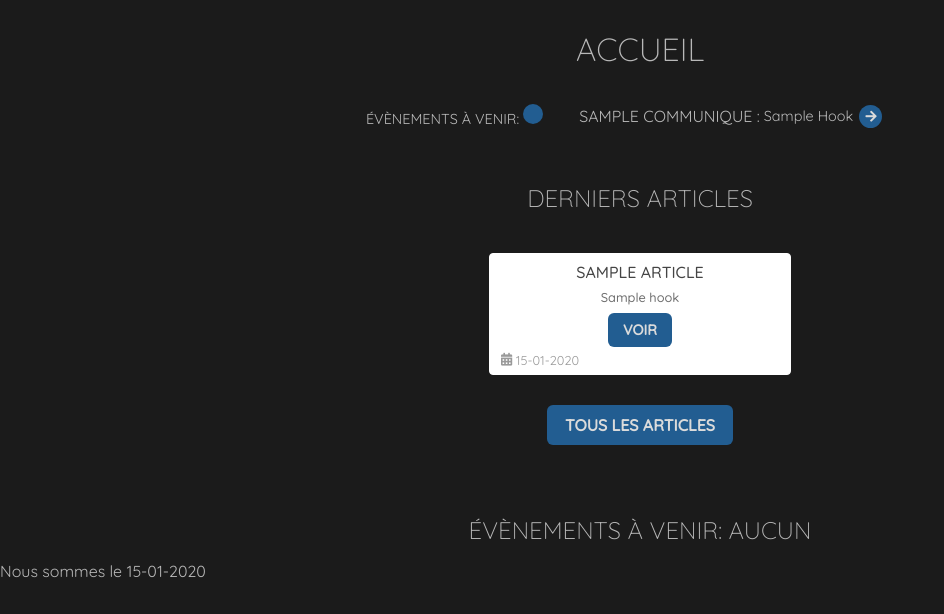
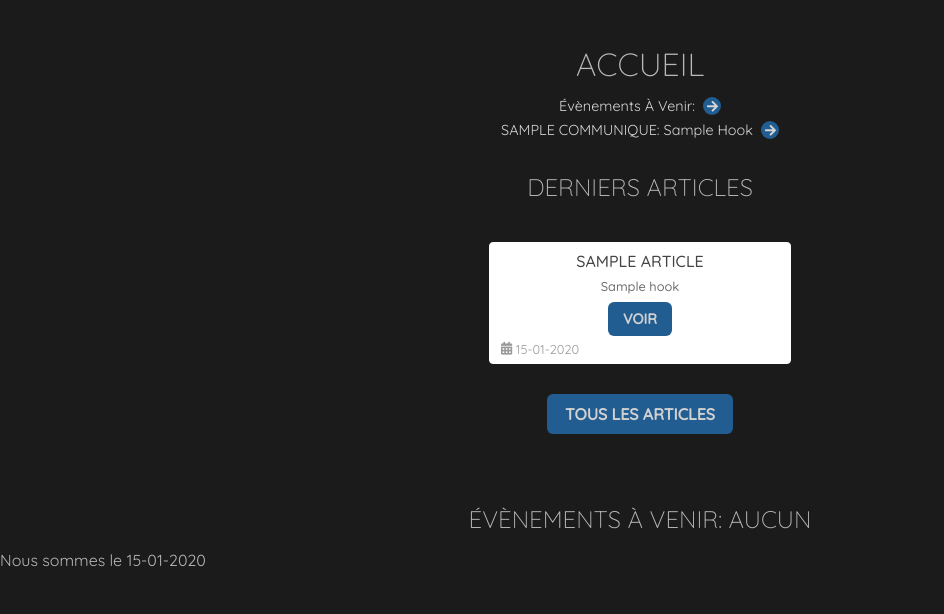
Before and after one commit to Eric-SCHEFFER/blueangels2.0, a Symfony app: template templates/home.html.twig in a window 1280 px wide. Shown: the part 227-841 px from the top of the page, without its empty margins (0-944 px from the left). Run offline with Twig, Linux system fonts and the light colour scheme; the template is opened without the code that fills it: most values are stand-ins (such as "Sample title", 1, 10 or a date in 2020); some libraries are stand-ins or nearby versions.

Commit message:
front: Homepage - stylage communiqués

```diff
--- a/public/css/base.css
+++ b/public/css/base.css
@@ -56,7 +56,7 @@ h1, h2, h3, h4, h5, h6 {
 }
 
 h1 {
-   margin-top: 30px;
+   margin-top: 45px;
 }
 
 ul {
--- a/public/css/boutonsEtInputs.css
+++ b/public/css/boutonsEtInputs.css
@@ -5,8 +5,7 @@
    width: auto;
    height: auto;
    border-radius: 6px;
-   color: rgb(219, 219, 219);
-   /* background-color: #2c70b8; */
+   color: rgb(209, 209, 209);
    background-color: #225d91;
    font-weight: 800;
    text-transform: uppercase;
@@ -34,10 +33,10 @@ margin: 10px;
 }
 
 .bt-extra-small-arrow {
-   font-size: .8em;
-   padding: 3px 2px 2px 3px;
+   padding: 0;
    width: 18px;
    height: 18px;
+   margin-left: 8px;
    border-radius: 50%;
 }
 
@@ -52,6 +51,12 @@ margin: 10px;
    color: #fff;
 }
 
+/* ============= Colors ================== */
+
+.bt-color {
+   background-color: #225d91;
+}
+
 .bt-grise {
    background-color: rgb(128, 128, 128);
 }
--- a/public/css/cardApercuCommunique.css
+++ b/public/css/cardApercuCommunique.css
@@ -1,57 +1,42 @@
 .communiques {
-   padding-top: 0;
-   padding-bottom: 0;
+   display: flex;
+   justify-content: center;
+   position: relative;
+   padding: 0;
+   /* border: yellow 1px solid; */
 }
-
-/* .communiques h2 {
-   font-size: 1.1em;
-   margin: auto;
-   width: max-content;
-   text-align: center;
-   padding: 2px;
-   border-radius: 2px;
-} */
 
 .communiques .bloc-cards {
    display: flex;
+   flex-direction: column;
+   align-items: center;
+   padding: 0px 0 0 0;
+   /* border: #ff0000 1px solid; */
+   border-radius: 3px;
+   padding: 0;
+   color: rgb(214, 214, 214);
+   max-width: 300px;
+}
+
+.communiques .events-notification,
+.communiques .card-communique {
+   font-size: .9em;
+   padding: 3px 0 3px 0;
+   /* border: rgb(17, 0, 255) 1px solid; */
+   width: max-content;
+   display: flex;
+   flex-direction: row;
    justify-content: center;
-   flex-wrap: wrap;
-   align-items: center;
-   padding: 20px 0 20px 0;
-   /* border: rgb(255, 0, 0) 1px solid; */
+}
+
+.communiques .events-notification i,
+.communiques .card-communique i {
+   position: relative;
+   left: 4px;
 }
 
 .communiques .events-notification {
-   /* border: 1px solid fuchsia; */
-   font-size: .9em;
-   text-transform: uppercase;
-}
-
-.communiques .events-notification-number {
-   display: inline-block;
-   position: relative;
-   background-color: #225d91;
-   width: 1.4em;
-   height: 1.4em;
-   border-radius: 50%;
-   font-weight: 600;
-}
-
-.communiques .events-notification-number-value {
-   position: relative;
-   left: 5px;
-   top: 1px;
-}
-
-.communiques .card-communique {
-   display: flex;
-   align-items: center;
-   flex-direction: row;
-   max-width: 350px;
-   height: auto;
-   padding: 2px;
-   margin: 0 30px 0 30px;
-   /* border: yellow 1px solid; */
+   text-transform: capitalize;
 }
 
 .communiques .card-communique:hover,
@@ -62,15 +47,9 @@
 
 .communiques .titre {
    text-transform: uppercase;
-   padding: 0 4px 0 4px;
-   margin: 0;
-   white-space: nowrap;
+   padding: 0 4px 0 0;
    width: max-content;
    border-radius: 2px;
-}
-
-.communiques .titre::after {
-   content: ":";
 }
 
 .communiques .hook {
@@ -78,6 +57,4 @@
    white-space: nowrap;
    overflow: hidden;
    text-overflow: ellipsis;
-   font-size: .9em;
-   padding: 6px 6px 6px 0;
 }
--- a/src/Controller/HomeController.php
+++ b/src/Controller/HomeController.php
@@ -35,7 +35,7 @@ class HomeController extends AbstractController
         // On récupère les articles
         $articles = $this->articlesRepository->findBy([], ['created_at' => 'DESC'], 3, 0);
         // On récupère les communiqués
-        $communiques = $this->communiqueRepository->findBy([], ['created_at' => 'DESC'], 2, 0);
+        $communiques = $this->communiqueRepository->findBy([], ['created_at' => 'DESC'], 1, 0);
         return $this->render('home.html.twig', [
             'eventsToCome' => $events[0],
             'completedEvents' => $events[1],
--- a/templates/home.html.twig
+++ b/templates/home.html.twig
@@ -22,30 +22,29 @@
         <div class="bloc-cards">
             {% set countAVenir = countTotalEventsToCome[0][1] %}
             {# Affiche le nbre d'events à venir dans une notification #}
-            <a class="events-notification" href="#events" title="Évènements à venir">
-                {# <i class="fas fa-calendar-alt fa-lg"></i> #}
-                Évènements à venir:
-                <span class="events-notification-number">
-                    <div class="events-notification-number-value">
-                        {{ countAVenir }}
-                    </div>
+            <a class="events-notification" href="#events" title="Évènements à venir: {{ countAVenir }}">
+                Évènements à venir: {{ countAVenir }}
+                <span class="bt-extra-small-arrow bt-color">
+                    <i class="fas fa-arrow-right fa-sm"></i>
                 </span>
             </a>
+
             {% for communique in communiques %}
                 <a class="card-communique" href="" title="Communiqué important">
                     <div class="titre">
-                        {{ communique.getTitre() }}
+                        {{ communique.getTitre() }}:
                     </div>
                     <div class="hook">
                         {{ communique.getHook() }}
                     </div>
-                    <div class="bouton bt-extra-small-arrow">
-                        <i class="fas fa-arrow-right"></i>
-                    </div>
+                    <span class="bt-extra-small-arrow bt-color">
+                        <i class="fas fa-arrow-right fa-sm"></i>
+                    </span>
                 </a>
             {% endfor %}
         </div>
     </section>
+
 
 
 {# ================================================================= #}
```
